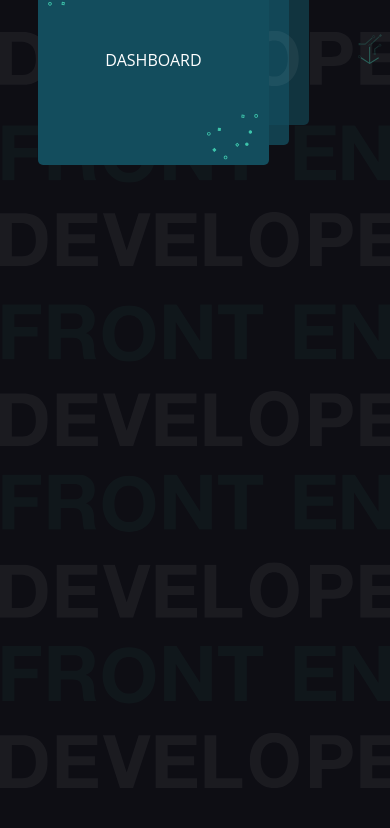
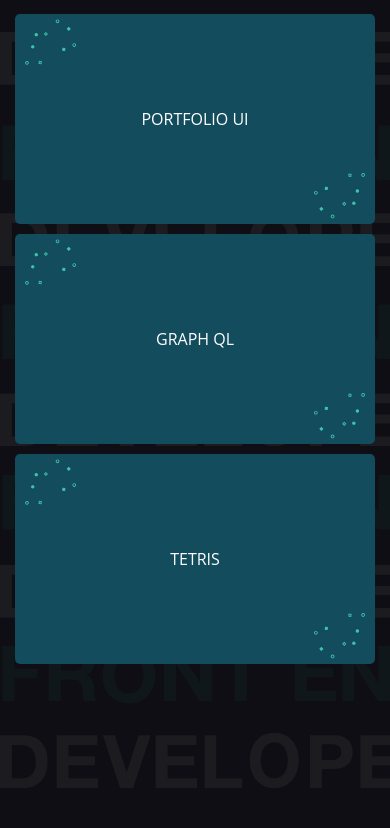
Before and after one commit to MaryanDehv/portfolio, a website: page projects.html in a window 390 px wide. Shown: the part 56-884 px from the top of the page. Before the commit the page ends 844 px from the top, so only its background shows below. Drawn offline with Linux system fonts and the light colour scheme.

Commit message:
mobile nav and adding links

```diff
--- a/projects.html
+++ b/projects.html
@@ -14,11 +14,11 @@
                 <li class="uppercase"><a href="index.html"> Home </a> </li>
                 <li class="uppercase selected"> <a href="projects.html"> Projects </a> </li>
             </ul>
-            <a href="index.html" class="nav-logo"><img src="images/logo-blue-white.png" /></a>
             <div class="nav-icons v-center flex">
                 <div class="hamburger-icon"><object type="image/svg+xml" data="images/hamburger.svg"></object></div>
                 <div class="close-icon"><object type="image/svg+xml" data="images/close-mobile.svg"></object></div>
             </div>
+            <a href="index.html" class="nav-logo"><img src="images/logo-blue-white.png" /></a>
         </nav>
         <div class="mobile-circuit">
             <object type="image/svg+xml" data="images/small-mobile-circuit.svg"></object>
@@ -26,19 +26,19 @@
         <main class="flex v-h-center">
             <div class="projects-container relative">
                <div class="projects-list">
-                    <a href="https://github.com/MaryanDehv" target="_blank" class="project-card">
+                    <a href="https://www.sketch.com/s/24c2b3b8-a3cd-470e-b384-d5ec89563138" target="_blank" class="project-card">
                         <div class="card-circuit top-right"><object type="image/svg+xml" data="images/project-circuit.svg"></object></div>
-                        <span> Dashboard </span>
+                        <span> Portfolio UI </span>
                         <div class="card-circuit bottom-left"><object type="image/svg+xml" data="images/project-circuit.svg"></object></div>
                     </a>
-                    <a href="https://github.com/MaryanDehv" target="_blank" class="project-card second">
+                    <a href="https://github.com/MaryanDehv/API" target="_blank" class="project-card second">
                         <div class="card-circuit top-right"><object type="image/svg+xml" data="images/project-circuit.svg"></object></div>
-                        <span> UI </span>
+                        <span> Graph QL </span>
                         <div class="card-circuit bottom-left"><object type="image/svg+xml" data="images/project-circuit.svg"></object></div>
                     </a>
-                    <a href="https://github.com/MaryanDehv" target="_blank" class="project-card last">
+                    <a href="https://github.com/MaryanDehv/tetris" target="_blank" class="project-card last">
                         <div class="card-circuit top-right"><object type="image/svg+xml" data="images/project-circuit.svg"></object></div>
-                        <span> Organiser </span>
+                        <span> Tetris </span>
                         <div class="card-circuit bottom-left"><object type="image/svg+xml" data="images/project-circuit.svg"></object></div>
                     </a>
                </div>
--- a/scss/projects.scss
+++ b/scss/projects.scss
@@ -6,38 +6,11 @@
     }
 
     .directions{
-        display: flex;
-        width: 24px;
-        height: 100px;
-        flex-direction: column;
-        justify-content: space-between;
-        gap:10px;
-        position: absolute;
-        top: 10px;
-        right: -30px;
+        display: none;
+    }
 
-        >div{
-            width: 24px;
-            height: 32px;
-            opacity: 0.4;
-            transition: width 0.1s ease-out;
-            cursor: pointer;
-
-            object{
-                width: 100%;
-                height: 100%;
-                pointer-events: none
-            };
-
-            &:hover{
-                width: 34px;
-                height: 42px;
-                opacity: 1;
-            }
-        }
-        .next{
-            transform: rotate(180deg);
-        }
+    main{
+        height: calc(100% - 50px);
     }
 
    .projects-container{
@@ -45,7 +18,7 @@
     width: 313.24px;
 
     .projects-list{
-        height: 100%;
+        gap:10px;
         width: 100%;
     }
 
@@ -85,6 +58,7 @@
             }
         }
 
+        @media only screen and (min-width:1025px) {
             &.second{
                 top:-20px;
                 left: 20px;
@@ -116,6 +90,60 @@
 
             &.lastshiftup{
                 animation: lastshiftup 0.8s forwards;
+            }
+        }
+    }
+
+    @media only screen and (min-width:1025px) {
+        .directions{
+            display: flex;
+            width: 24px;
+            height: 100px;
+            flex-direction: column;
+            justify-content: space-between;
+            gap:10px;
+            position: absolute;
+            top: 10px;
+            right: -30px;
+
+            >div{
+                width: 24px;
+                height: 32px;
+                opacity: 0.4;
+                transition: width 0.1s ease-out;
+                cursor: pointer;
+
+                object{
+                    width: 100%;
+                    height: 100%;
+                    pointer-events: none
+                };
+
+                &:hover{
+                    width: 34px;
+                    height: 42px;
+                    opacity: 1;
+                }
+            }
+            .next{
+                transform: rotate(180deg);
+            }
+        }
+    }
+
+    @media only screen and (max-width:1024px){
+        height: 100%;
+        width: 100%;
+
+        .projects-list{
+            display: flex;
+            flex-wrap: wrap;
+        }
+
+        .project-card{
+            min-width: 230px;
+            flex:1;
+            position: relative;
         }
     }
    }
```
Also changed, not shown: style.css, 1 other file. Lines whose indentation alone changed are shown as unchanged.
